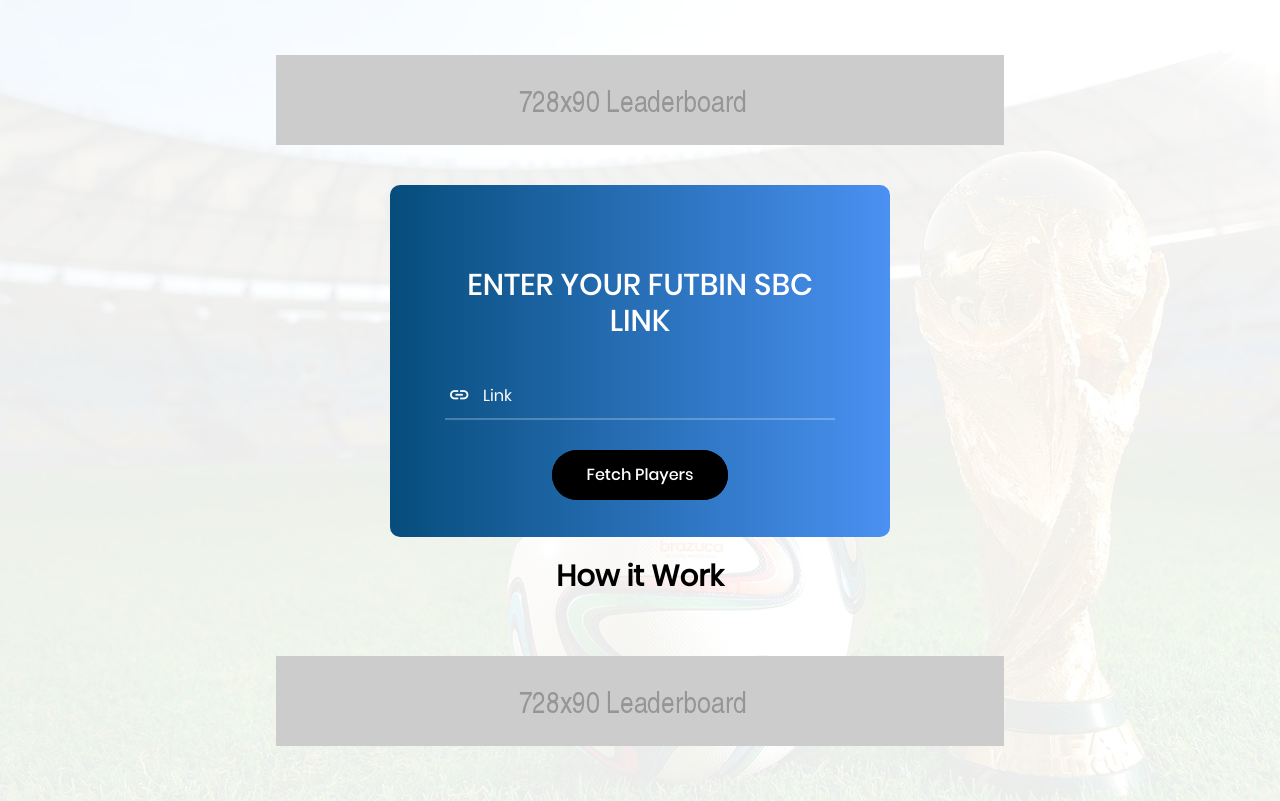
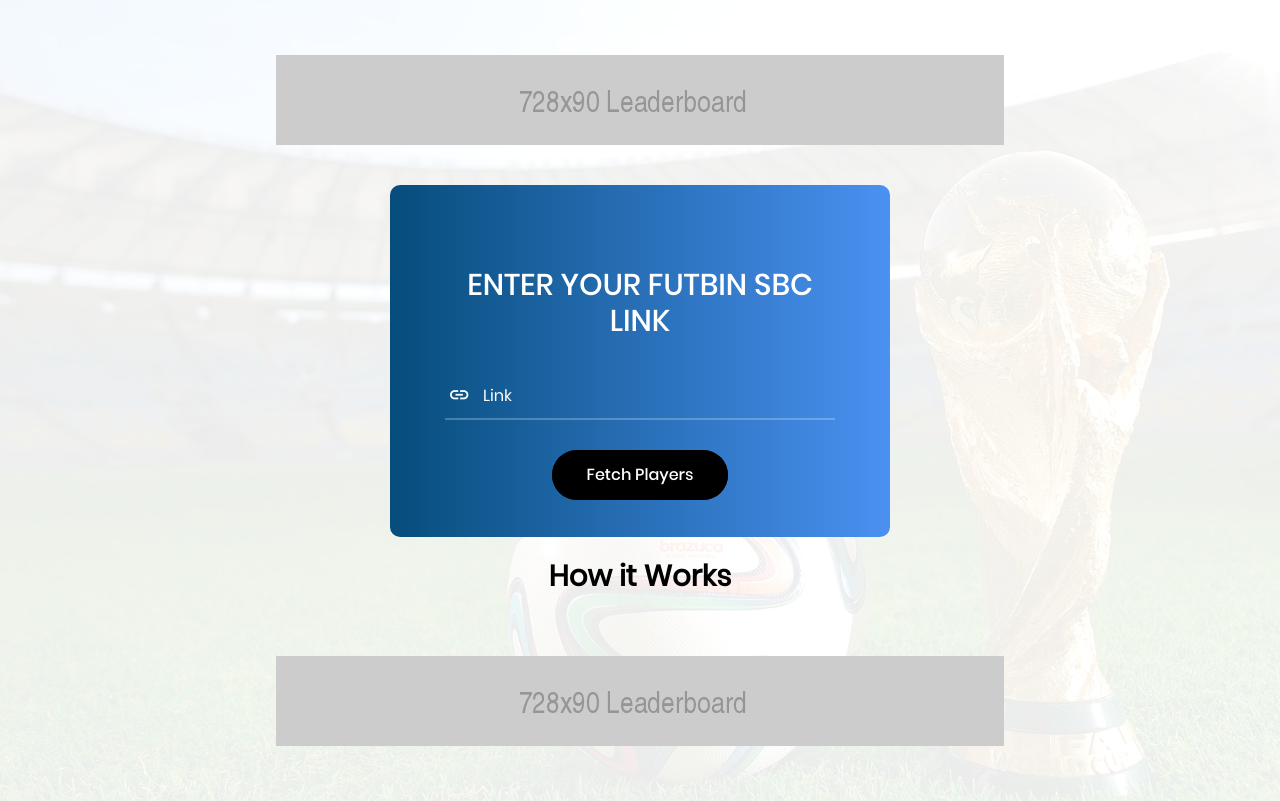
Before and after one commit to zlemura/futWizScrapper, a Flask app: page / in a window 1280 px wide. Run offline with Flask 2, Linux system fonts and the light colour scheme; some libraries are stand-ins or nearby versions.

Commit message:
Update index.html
Changed 'How it Work' to 'How it Works'

```diff
--- a/templates/index.html
+++ b/templates/index.html
@@ -54,7 +54,7 @@
 			</div>
 
 			<div class="howitwork">
-				<a href="#" data-toggle="modal" data-target="#exampleModalCenter"> How it Work</a>
+				<a href="#" data-toggle="modal" data-target="#exampleModalCenter"> How it Works</a>
 			</div>
 
 			<div class="ads_banner">
```
